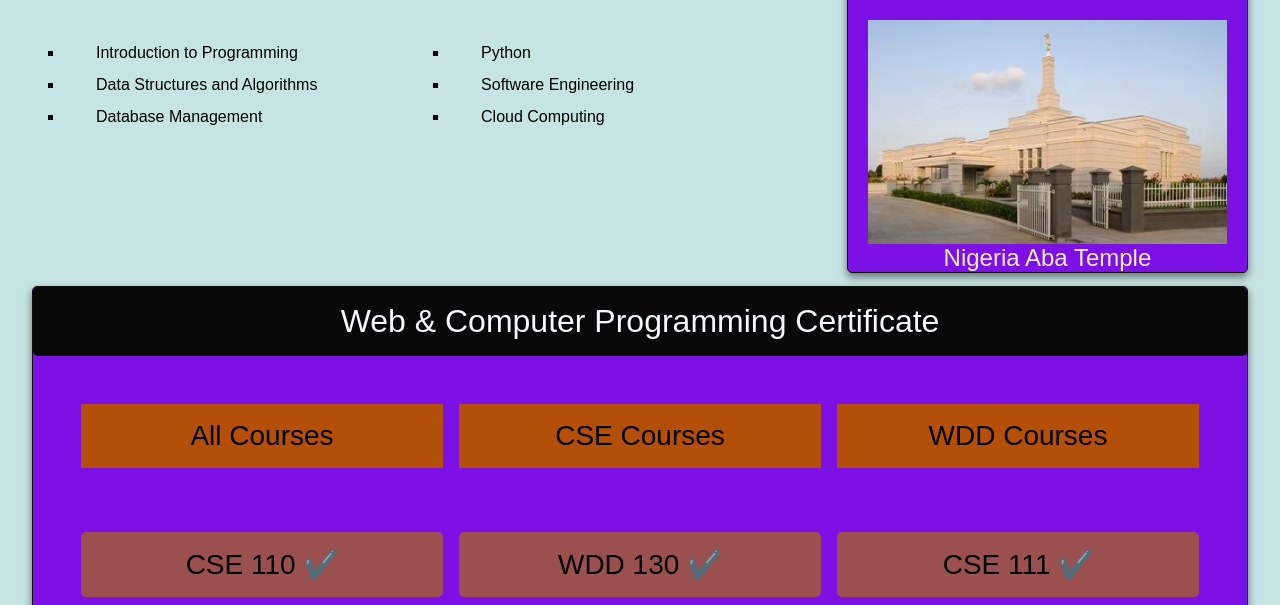
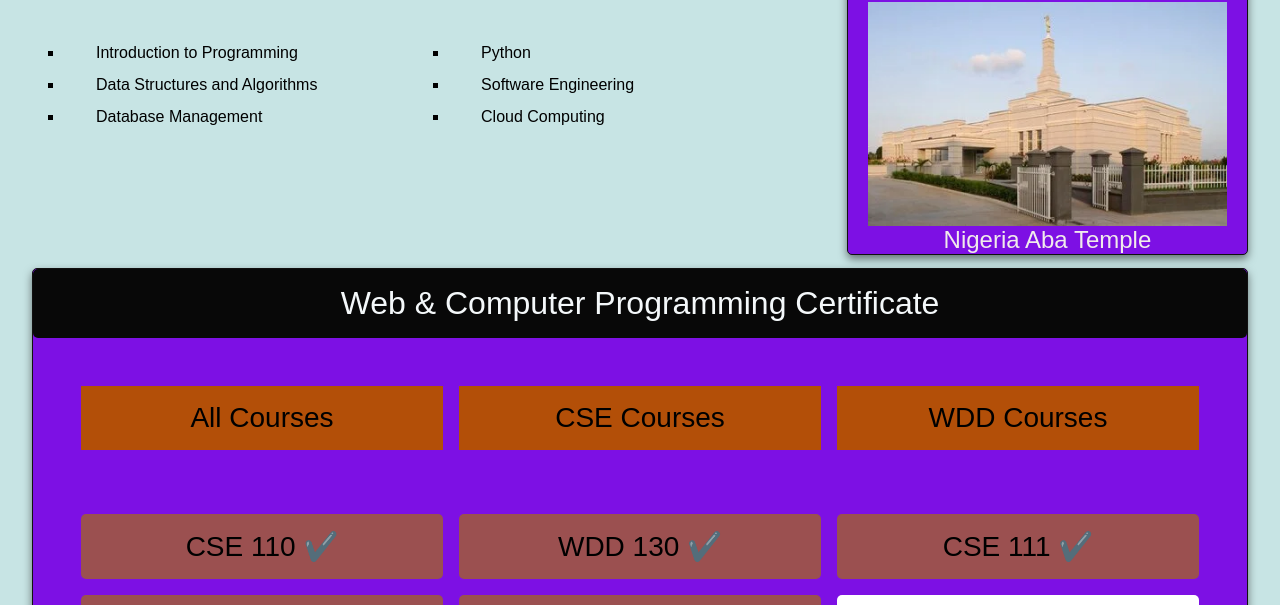
Before and after one commit to Bimbolin/wdd231, a plain HTML site: page index.html in a window 1280 px wide. Shown: the part 464-1069 px from the top of the page. Drawn offline with Linux system fonts and the light colour scheme.

Commit message:
Add files via upload

```diff
--- a/index.html
+++ b/index.html
@@ -16,7 +16,8 @@
 <body>
     <header>
         <div class="header-top">
-            <img src="images/profile_img.webp" alt="Picture of Bimbola" width="100" hight="auto" loading="lazy">
+            <img src="images/profile_img.webp" alt="Picture of Bimbola" width="100" class="profile-img" loading="lazy">
+
             <h1>Bimbola Osholowu</h1>
             <div class="hamburger-menu">&#9776;</div>
         </div>
@@ -47,7 +48,7 @@
             <h2>Rivers State, Nigeria</h2>
             <div class="country">
                 <div class="country">
-            <<picture>
+            <picture>
                 <source srcset="images/aba-nigeria-temple-small.webp" media="(max-width: 600px)">
                 <source srcset="images/aba-nigeria-temple.webp" media="(max-width: 1200px)">
                 <img src="images/aba-nigeria-temple.webp" alt="Picture of Nigeria Aba Temple" width="350" loading="lazy">
@@ -56,7 +57,7 @@
         </div>
     </div>
         </section>
-        <section class="programs-card">
+        <div class="programs-card">
             <section class="card">
                 <h2>Web & Computer Programming Certificate</h2>
                 <div class="all-courses"></div>
@@ -72,7 +73,7 @@
                     <div class="total-credits">Total Credits: 0</div>
                 </div>
                 </section>
-        </section>
+            </div>
     </main>
     <footer>
         <p>©<span id="currentyear"></span> Bimbola Osho-Lowu, Nigeria.</p>
--- a/styles/base.css
+++ b/styles/base.css
@@ -319,7 +319,7 @@
 
 
 
-    section.programs-card {
+    div.programs-card {
         grid-area: programs-card;
         grid-column: 1 / 3;
         width: 100%;
```
